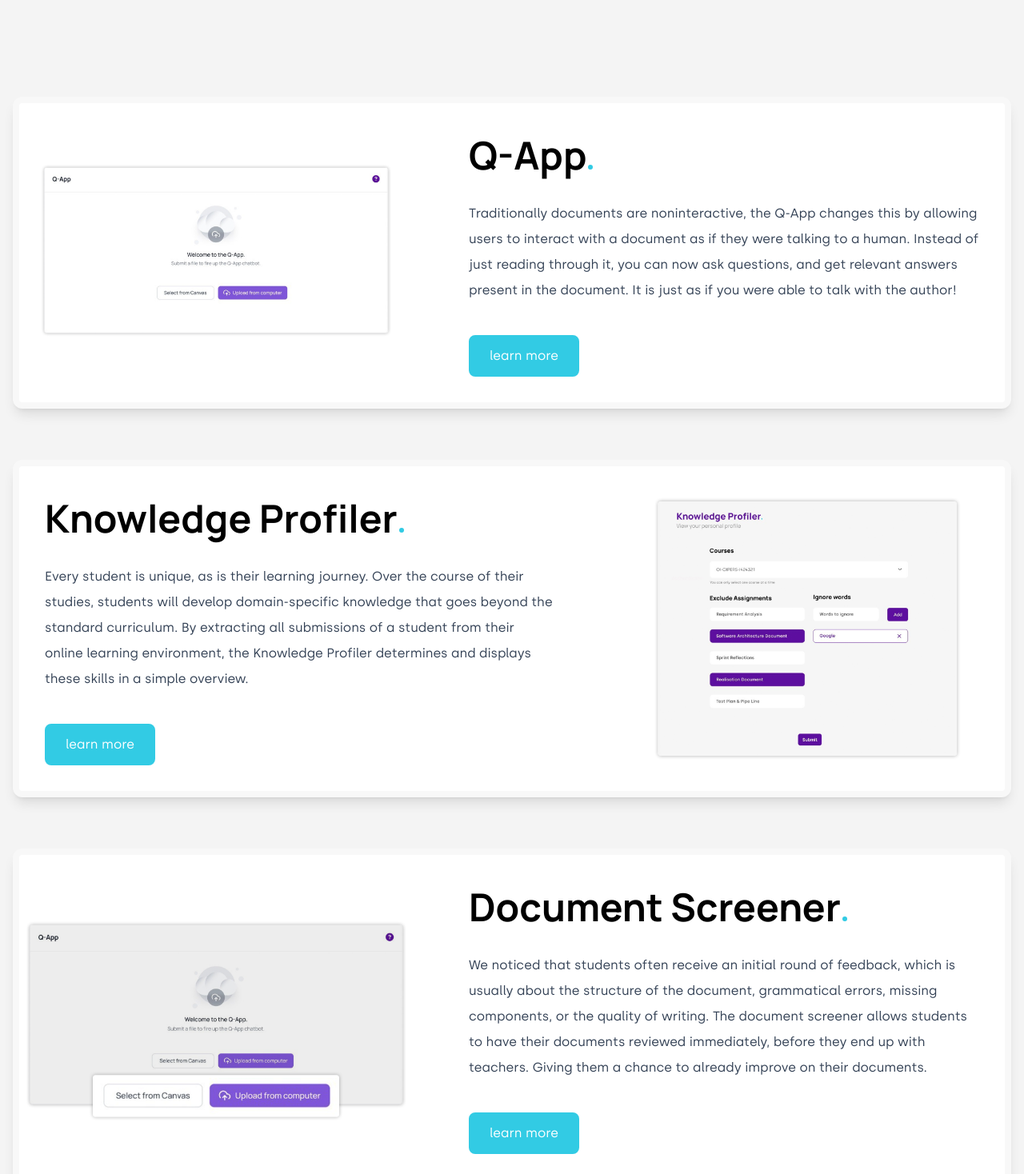
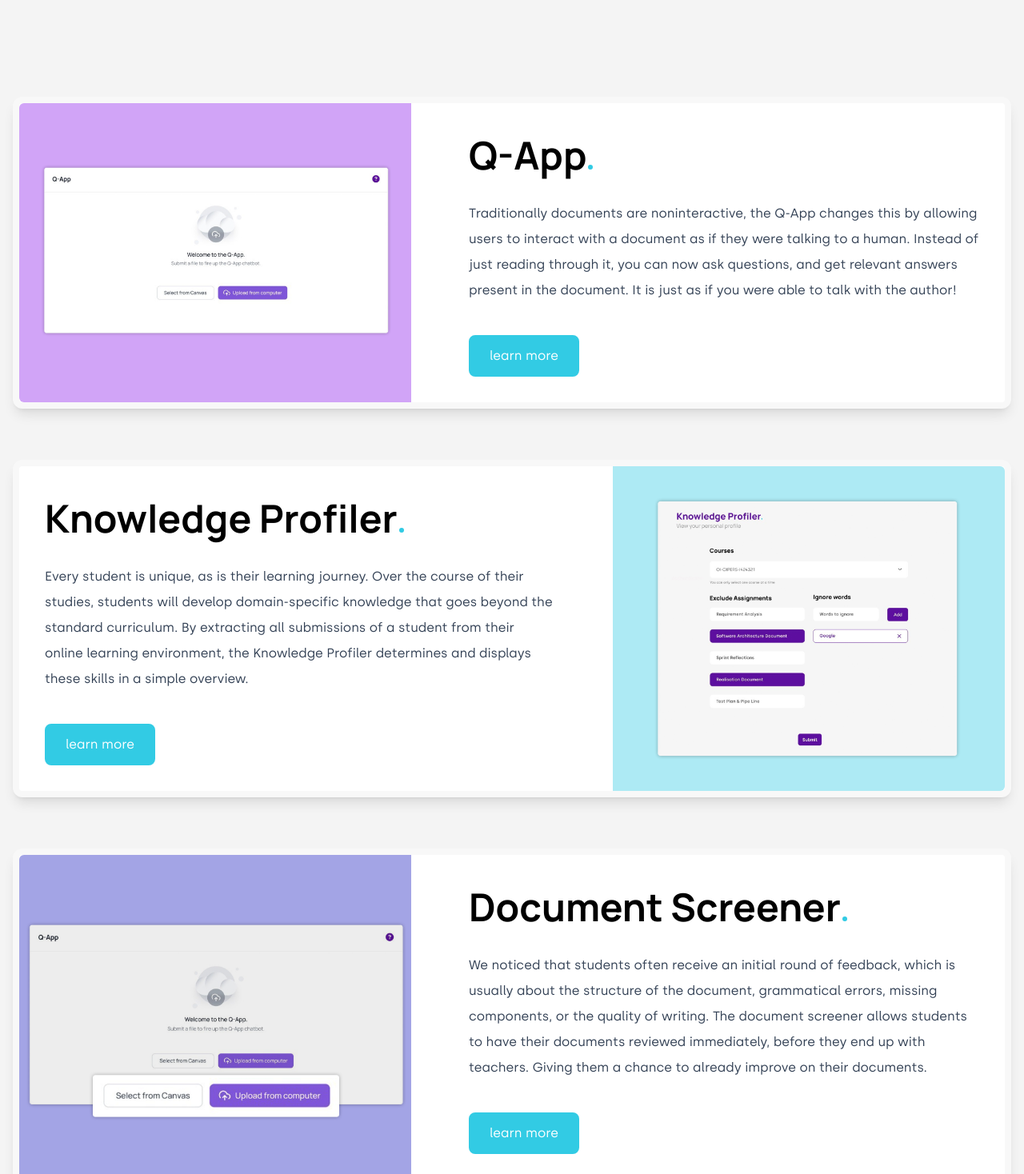
Before and after one commit to Open-Maze/website, a React (Vite) app: page /products in a window 1280 px wide. Shown: the part 642-2110 px from the top of the page at 80% size. Built offline with nearby package versions, Linux system fonts and the light colour scheme.

Commit message:
Added dynamic background color support

```diff
--- a/src/blocks/CardImage/CardImage.jsx
+++ b/src/blocks/CardImage/CardImage.jsx
@@ -3,11 +3,14 @@ import React from 'react';
 // Components
 import Button from '../../components/Button/Button';
 
-const CardImage = ({ imageLeft, title, description, image, buttonLabel, buttonLink }) => (
+const CardImage = ({ imageLeft, title, description, image, imgBackground, buttonLabel, buttonLink }) => (
   <div className="grid grid-flow-dense grid-cols-1 items-center gap-10 rounded-xl border-8 border-solid border-light-gray bg-white shadow-lg lg:grid-cols-12">
     {imageLeft ? (
       <>
-        <div className="col-span-1 h-full w-full lg:col-span-5 lg:col-start-1">
+        <div
+          className="col-span-1 h-full w-full rounded-l-md lg:col-span-5 lg:col-start-1"
+          style={{ backgroundColor: imgBackground }}
+        >
           <img src={image} alt={title} className="h-full w-full rounded-l-md" />
         </div>
         <div className="col-span-1 sm:p-8 lg:col-span-7 lg:col-end-13">
@@ -31,7 +34,10 @@ const CardImage = ({ imageLeft, title, description, image, buttonLabel, buttonLi
             </Button>
           )}
         </div>
-        <div className="order-1 col-span-1 h-full w-full lg:order-2 lg:col-span-5 lg:col-end-13">
+        <div
+          className="order-1 col-span-1 h-full w-full rounded-r-md lg:order-2 lg:col-span-5 lg:col-end-13"
+          style={{ backgroundColor: imgBackground }}
+        >
           <img src={image} alt={title} className="h-full w-full rounded-r-md" />
         </div>
       </>
--- a/src/components/Feature/Feature.jsx
+++ b/src/components/Feature/Feature.jsx
@@ -1,6 +1,6 @@
 import React from 'react';
 
-const Feature = ({ featureNr, title, description, image, illustration }) => (
+const Feature = ({ featureNr, title, description, image, imgBackground, illustration }) => (
   <div className="grid grid-flow-dense grid-cols-1 items-stretch gap-10 lg:grid-cols-12">
     <div className="col-span-6 flex flex-col justify-center border-l-2 border-violet p-8 sm:p-12 lg:col-start-1">
       {featureNr && <h4 className="pb-2 text-dark">{featureNr}</h4>}
@@ -8,7 +8,7 @@ const Feature = ({ featureNr, title, description, image, illustration }) => (
       {description && <p className="text-slate-700">{description}</p>}
     </div>
     {image && (
-      <div className="col-span-6 lg:col-end-13">
+      <div className="col-span-6 rounded-xl lg:col-end-13" style={{ backgroundColor: imgBackground }}>
         <img
           src={image}
           alt={title}
--- a/src/pages/KnowledgeProfiler.jsx
+++ b/src/pages/KnowledgeProfiler.jsx
@@ -55,18 +55,21 @@ const KnowledgeProfiler = () => (
         title="Unique profile"
         description="Every student has a unique learning journey throughout which they learn their subjects of interest. The Knowledge Profiler aims to visualize the skills mastered throughout a learning journey."
         image={UniqueProfile}
+        imgBackground="#d1a4f7"
       />
       <Feature
         featureNr="Feature 2"
         title="Verifiable"
         description="The results from the Knowledge Profiler can easily be evaluated and used as a verifiable portfolio, because it uses a student's graded and submitted assignments."
         image={Verifiable}
+        imgBackground="#adeaf4"
       />
       <Feature
         featureNr="Feature 3"
         title="Students become experts"
         description="Students and teachers can use their submissions to generate a skill profile using the Knowledge Profiler. The profile determines expertise in a subject, and can be used to locate others with the desired expertise."
         image={StudentsBecomeExperts}
+        imgBackground="#a3a4e5"
       />
     </Features>
     <Information
--- a/src/pages/Products.jsx
+++ b/src/pages/Products.jsx
@@ -33,6 +33,7 @@ const Products = () => (
         title="Q-App"
         description="Traditionally documents are noninteractive, the Q-App changes this by allowing users to interact with a document as if they were talking to a human. Instead of just reading through it, you can now ask questions, and get relevant answers present in the document. It is just as if you were able to talk with the author!"
         image={Qapp}
+        imgBackground="#d1a4f7"
         buttonLink="/q-app"
         buttonLabel="learn more"
       />
@@ -41,6 +42,7 @@ const Products = () => (
         title="Knowledge Profiler"
         description="Every student is unique, as is their learning journey. Over the course of their studies, students will develop domain-specific knowledge that goes beyond the standard curriculum. By extracting all submissions of a student from their online learning environment, the Knowledge Profiler determines and displays these skills in a simple overview."
         image={KP}
+        imgBackground="#adeaf4"
         buttonLink="/knowledge-profiler"
         buttonLabel="learn more"
       />
@@ -49,6 +51,7 @@ const Products = () => (
         title="Document Screener"
         description="We noticed that students often receive an initial round of feedback, which is usually about the structure of the document, grammatical errors, missing components, or the quality of writing. The document screener allows students to have their documents reviewed immediately, before they end up with teachers. Giving them a chance to already improve on their documents."
         image={DS}
+        imgBackground="#a3a4e5"
         buttonLink="/document-screener"
         buttonLabel="learn more"
       />
--- a/src/pages/QApp.jsx
+++ b/src/pages/QApp.jsx
@@ -55,18 +55,21 @@ const QApp = () => (
         title="Conversational"
         description="A new way of interacting with documents, by enabling users to have a conversational experience. Our tool lets you talk and ask questions to your documents instead of having to fully read through a document."
         image={Conversational}
+        imgBackground="#d1a4f7"
       />
       <Feature
         featureNr="Feature 2"
         title="Direct references"
         description="When conversing with a document, you will directly see where the Q-App takes its references from. A highlight will be made in the document, and can even be exported for later use to quickly find the cited references."
         image={DirectReferences}
+        imgBackground="#adeaf4"
       />
       <Feature
         featureNr="Feature 3"
         title="Context aware"
         description="The Q-App understands the context of the document and the questions, so no need to only ask surface-level questions."
         image={ContextAware}
+        imgBackground="#a3a4e5"
       />
     </Features>
     <Information
```
